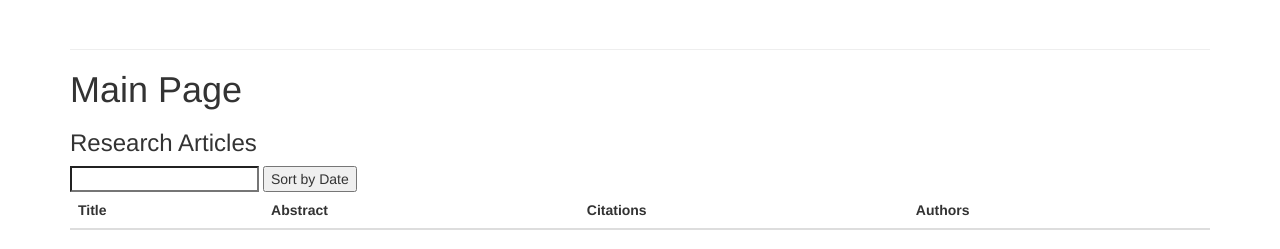
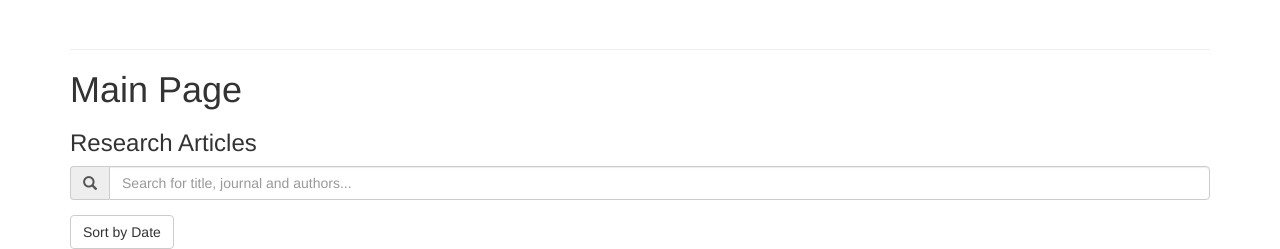
Before and after one commit to MUMT-IT/mis-frontend, a Flask app: page /research/ in a window 1280 px wide. Shown: the top 249 px of the page. Run offline with Flask 2, Linux system fonts and the light colour scheme; lists and menus that the app fills with data are empty; some libraries are stand-ins or nearby versions.

Commit message:
updated search field
moved js code to a separate file

```diff
--- /dev/null
+++ b/app/static/research/main.js
@@ -0,0 +1,55 @@
+'use strict';
+
+var months = ['Jan', 'Feb', 'Mar', 'Apr', 'May',
+                'Jun', 'Jul', 'Aug', 'Sep', 'Oct', 'Nov', 'Dec'];
+var viewModel = function() {
+    var self = this;
+    self.articles = ko.observableArray([]);
+    self.filteredArticles = ko.observableArray([]);
+    self.reverse_sort = ko.observable(false);
+    self.query = ko.observable('');
+    self.search = function (query) {
+        self.filteredArticles([]);
+        if(query === '') {
+            self.filteredArticles(self.articles());
+        } else {
+            $.each(self.articles(), function(idx, ab) {
+                if(ab.title.toLowerCase().indexOf(query.toLowerCase()) > -1 ||
+                    ab.journal.toLowerCase().indexOf(query.toLowerCase()) > -1 ||
+                    ab.authors.toLowerCase().indexOf(query.toLowerCase()) > -1) {
+                    self.filteredArticles.push(ab);
+                }
+            });
+        }
+    };
+};
+var vm = new viewModel();
+$.getJSON("http://localhost:5050/api/abstracts/2017", function(data) {
+    $.each(data.data, function(idx, d) {
+        var auths = [];
+        var date = new Date(d.cover_date);
+        date = date.getDate() + ' ' + months[date.getMonth()] + ' ' + date.getFullYear();
+        var abs = {
+            title: d.title,
+            journal: d.journal,
+            cover_date: new Date(d.cover_date),
+            authors: d.authors,
+            cover_date_string: date
+        };
+        vm.articles.push(abs);
+    });
+    vm.filteredArticles(vm.articles());
+});
+ko.applyBindings(vm);
+vm.query.subscribe(vm.search);
+function sortArticlesByDate() {
+    vm.articles.sort(function(a,b) {
+        if(vm.reverse_sort()===false) {
+            return a.cover_date < b.cover_date;
+        } else {
+            return a.cover_date > b.cover_date;
+        }
+    });
+    vm.reverse_sort(!vm.reverse_sort()); // toggle sort order
+    console.log(vm.reverse_sort());
+};
--- a/app/templates/research/main.html
+++ b/app/templates/research/main.html
@@ -2,71 +2,26 @@
 {% block title %}MIS-Research{% endblock %}
 {% block scripts %}
 {{ super() }}
-<script>
-    var months = ['Jan', 'Feb', 'Mar', 'Apr', 'May',
-                    'Jun', 'Jul', 'Aug', 'Sep', 'Oct', 'Nov', 'Dec'];
-    var viewModel = function() {
-        var self = this;
-        self.articles = ko.observableArray([]);
-        self.filteredArticles = ko.observableArray([]);
-        self.reverse_sort = ko.observable(false);
-        self.query = ko.observable('');
-        self.search = function (query) {
-            self.filteredArticles([]);
-            if(query === '') {
-                self.filteredArticles(self.articles());
-            } else {
-                $.each(self.articles(), function(idx, ab) {
-                    if(ab.title.toLowerCase().indexOf(query.toLowerCase()) > -1 ||
-                        ab.journal.toLowerCase().indexOf(query.toLowerCase()) > -1 ||
-                        ab.authors.toLowerCase().indexOf(query.toLowerCase()) > -1) {
-                        self.filteredArticles.push(ab);
-                    }
-                });
-            }
-        };
-    };
-    var vm = new viewModel();
-    $.getJSON("http://localhost:5050/api/abstracts/2017", function(data) {
-        $.each(data.data, function(idx, d) {
-            var auths = [];
-            $.each(d.authors, function(ix, au) {
-                auths.push(au.name);
-            });
-            var date = new Date(d.cover_date);
-            date = date.getDate() + ' ' + months[date.getMonth()] + ' ' + date.getFullYear();
-            var abs = {
-                title: d.title,
-                journal: d.journal,
-                cover_date: new Date(d.cover_date),
-                authors: auths.join(', '),
-                cover_date_string: date
-            };
-            vm.articles.push(abs);
-        });
-        vm.filteredArticles(vm.articles());
-    });
-    ko.applyBindings(vm);
-    vm.query.subscribe(vm.search);
-    function sortArticlesByDate() {
-        vm.articles.sort(function(a,b) {
-            if(vm.reverse_sort()===false) {
-                return a.cover_date < b.cover_date;
-            } else {
-                return a.cover_date > b.cover_date;
-            }
-        });
-        vm.reverse_sort(!vm.reverse_sort()); // toggle sort order
-        console.log(vm.reverse_sort());
-    };
+<script type="text/javascript"
+    src="{{ url_for('static', filename='research/main.js')}}">
 </script>
 {% endblock %}
 
 {% block page_content %}
     <h1>Main Page</h1>
     <h3>Research Articles</h3>
-    <input type="search" data-bind="textInput: query"/>
-    <button data-bind="click: sortArticlesByDate">Sort by Date</button>
+    <div class="form-group col-xm-4">
+        <div class="input-group">
+            <div class="input-group-addon">
+                <span class="glyphicon glyphicon-search"></span>
+            </div>
+            <input id="articleSearch" type="search"
+                data-bind="textInput: query" class="form-control"
+                placeholder="Search for title, journal and authors..."/>
+        </div>
+    </div>
+    <button class="btn btn-default" role="button"
+        data-bind="click: sortArticlesByDate">Sort by Date</button>
     <table class="table">
         <thead>
             <th>Title</th>
@@ -74,12 +29,14 @@
             <th>Citations</th>
             <th>Authors</th>
         </thead>
-        <tbody data-bind="foreach: filteredArticles">
+        <tbody data-bind="foreach: {data: filteredArticles, as: 'article'}">
             <tr>
-                <td data-bind="text: title"></td>
-                <td data-bind="text: journal"></td>
-                <td data-bind="text: cover_date_string"></td>
-                <td data-bind="text: authors"></td>
+                <td data-bind="text: article.title"></td>
+                <td data-bind="text: article.journal"></td>
+                <td data-bind="text: article.cover_date_string"></td>
+                <td data-bind="foreach: article.authors">
+                    <a href="/" data-bind="text: name"></a>,
+                </td>
             </tr>
         </tbody>
     </table>
```
